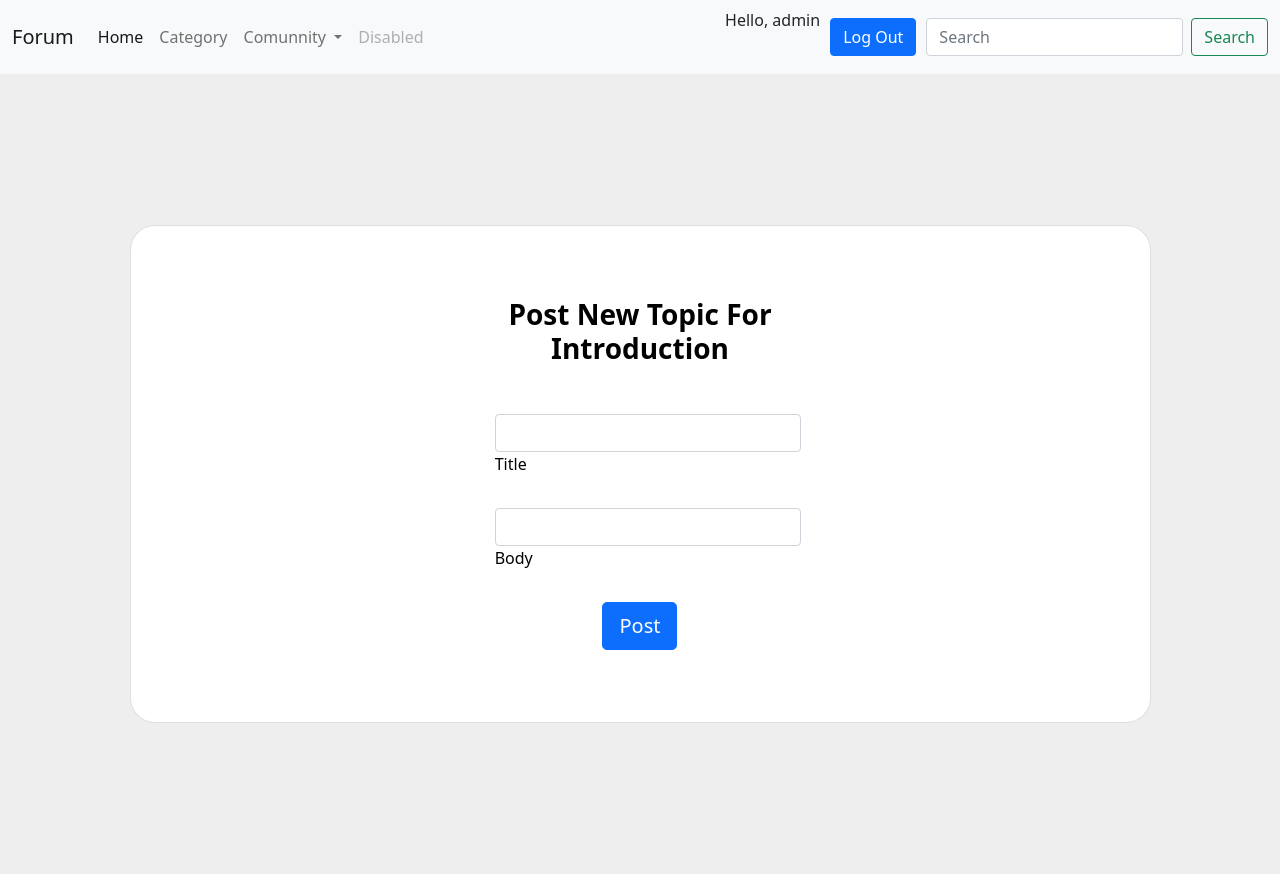
After one commit to randyisalive/Enchanted-Forum, a Flask app: page /category/introduction/create in a window 1280 px wide. The commit adds this page. Run offline with Flask 2, Linux system fonts and the light colour scheme; a user stored in the database is signed in.

Commit message:
Add Introduction thread section

```diff
--- a/app.py
+++ b/app.py
@@ -16,6 +16,13 @@ def index():
     cur.close()
     conn.close()
     return render_template('index.html', forum=forum)
+
+@app.route('/index/forum/')
+def title():
+    conn = db_connection()
+    return render_template('forum.html')
+
+
 
 @app.route("/login", methods=['POST','GET'])
 def login():
@@ -131,7 +138,7 @@ def read(id):
     conn = db_connection()
     cur = conn.cursor()
     sql = """
-        SELECT p.title, p.body, usr.name, usr.email
+        SELECT p.title, p.body, usr.name
         FROM posts p
         JOIN users usr ON usr.id = p.users_id
         WHERE p.id = %s
@@ -154,6 +161,66 @@ def delete(id):
     conn.commit()
     conn.close()
     return redirect(url_for('index'))
+
+
+
+# # # # # # #  CATEGORY SECTION # # # # # # # # # # # # # # # # # # # # # # # # # # # # # # # # # # # # # # # # # # # # # # # # # # # # # # # # # # # # # # # # # # # # #
+
+@app.route('/category')
+def category():
+    return render_template('category/index.html')
+
+
+@app.route('/category/introduction')
+def intro():
+    conn = db_connection()
+    cur = conn.cursor()
+    sql = "SELECT users_id, title, body, id FROM introduction"
+    cur.execute(sql)
+    intro = cur.fetchall()
+    cur.close()
+    conn.close()
+    return render_template('category/introduction/introduction.html', intro=intro)
+
+@app.route('/category/introduction/create', methods=['POST','GET'])
+def create_intro():
+    if not session :
+        return redirect(url_for('login'))
+    if request.method == 'POST':
+        title = request.form['title']
+        body = request.form['body']
+        id = session.get('id')
+        username = session.get('name')
+        conn = db_connection()
+        cur = conn.cursor()
+
+        sql = "INSERT INTO introduction (title,body,users_id) VALUES ('%s', '%s','%s') " % (title,body,id)
+
+        cur.execute(sql)
+        conn.commit()
+        cur.close()
+        conn.close()
+        return redirect(url_for('intro'))
+    return render_template('category/introduction/create.html')
+
+
+
+@app.route('/category/introduction/<title>/<int:id>')
+def view_intro(title,id):
+    conn = db_connection()
+    cur = conn.cursor()
+    sql = """SELECT p.body, p.title FROM introduction p
+        WHERE p.id = '%s' AND p.title = '%s' """ % (id,title)
+    cur.execute(sql)
+    post = cur.fetchall()
+    cur.close()
+    conn.close()
+    return render_template('category/introduction/view.html', post=post)
+
+
+@app.route('/category/gtc')
+def gtc():
+    return render_template('category/gtc.html')
 
 
 
--- a/templates/base.html
+++ b/templates/base.html
@@ -28,15 +28,15 @@
                             <a class="nav-link active" aria-current="page" href="/">Home</a>
                         </li>
                         <li class="nav-item">
-                            <a class="nav-link" href="#">Link</a>
+                            <a class="nav-link" href="{{ url_for('category') }}">Category</a>
                         </li>
                         <li class="nav-item dropdown">
                             <a class="nav-link dropdown-toggle" href="#" id="navbarDropdown" role="button" data-bs-toggle="dropdown" aria-expanded="false">
                       Comunnity
                     </a>
                             <ul class="dropdown-menu" aria-labelledby="navbarDropdown">
-                                <li><a class="dropdown-item" href="/create">Forums</a></li>
-                                <li><a class="dropdown-item" href="#">Another action</a></li>
+                                <li><a class="dropdown-item" href="/create">Post Forum</a></li>
+                                <li><a class="dropdown-item" href="/index/forum">All Topic</a></li>
                                 <li>
                                     <hr class="dropdown-divider">
                                 </li>
--- /dev/null
+++ b/templates/category/gtc.html
@@ -0,0 +1 @@
+{% extends 'base.html' %}
--- /dev/null
+++ b/templates/category/introduction/create.html
@@ -0,0 +1,52 @@
+{% extends 'base.html' %} {% block head %}
+<title></title>
+
+
+{% endblock %} {% block body %}
+<section class="vh-100" style="background-color: #eee;">
+    <div class="container h-100">
+        <div class="row d-flex justify-content-center align-items-center h-100">
+            <div class="col-lg-12 col-xl-11">
+                <div class="card text-black" style="border-radius: 25px;">
+                    <div class="card-body p-md-5">
+                        <div class="row justify-content-center">
+                            <div class="col-md-10 col-lg-6 col-xl-5 order-2 order-lg-1">
+
+                                <p class="text-center h3 fw-bold mb-5 mx-1 mx-md-4 mt-4">Post New Topic For
+                                    <a href="{{ url_for('intro') }}" style="color: black;"><b>Introduction</b></a>
+                                </p>
+
+                                <form class="mx-1 mx-md-4" method="POST" action="{{ url_for('create_intro') }}">
+
+                                    <div class="d-flex flex-row align-items-center mb-4">
+                                        <i class="fas fa-envelope fa-lg me-3 fa-fw"></i>
+                                        <div class="form-outline flex-fill mb-0">
+                                            <input type="text" id="form3Example3c" class="form-control" name="title" />
+                                            <label class="form-label" for="form3Example3c">Title</label>
+
+                                        </div>
+                                    </div>
+
+                                    <div class="d-flex flex-row align-items-center mb-4">
+                                        <i class="fas fa-lock fa-lg me-3 fa-fw"></i>
+                                        <div class="form-outline flex-fill mb-0">
+                                            <input type="textarea" id="form3Example4c" class="form-control" name="body" />
+                                            <label class="form-label" for="form3Example4c">Body</label>
+                                        </div>
+                                    </div>
+                                    <div class="d-flex justify-content-center mx-4 mb-3 mb-lg-4">
+                                        <button type="submit" class="btn btn-primary btn-lg">Post</button>
+                                    </div>
+
+                                </form>
+
+                            </div>
+
+                        </div>
+                    </div>
+                </div>
+            </div>
+        </div>
+    </div>
+</section>
+{% endblock %}
```
Also changed, not shown: init.sql (+56 -49 lines), templates/category/index.html (added, +51 -0 lines), templates/category/introduction/introduction.html (added, +30 -0 lines), templates/category/introduction/view.html (added, +26 -0 lines), templates/detail.html (+2 -6 lines), templates/forum.html (added, +22 -0 lines), templates/index.html (+5 -3 lines), category_template.PNG (added).
